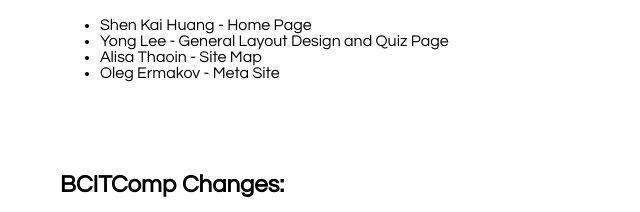
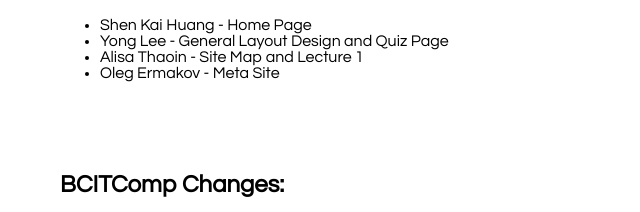
Before and after one commit to bruce-y-lee/1950project, a plain HTML site: page Meta-Site.html in a window 1280 px wide. Shown: the part 248-460 px from the top of the page, 0-640 px from the left. Drawn offline with Linux system fonts and the light colour scheme.

Commit message:
meta update
added alisa's task

```diff
--- a/Meta-Site.html
+++ b/Meta-Site.html
@@ -29,7 +29,7 @@ student#:	A00985389
 				<ul>
 					<li>Shen Kai Huang - Home Page</li>
 					<li>Yong Lee - General Layout Design and Quiz Page</li>
-					<li>Alisa Thaoin - Site Map</li>
+					<li>Alisa Thaoin - Site Map and Lecture 1</li>
 					<li>Oleg Ermakov - Meta Site</li>
 				</ul>
 			</div>
```
